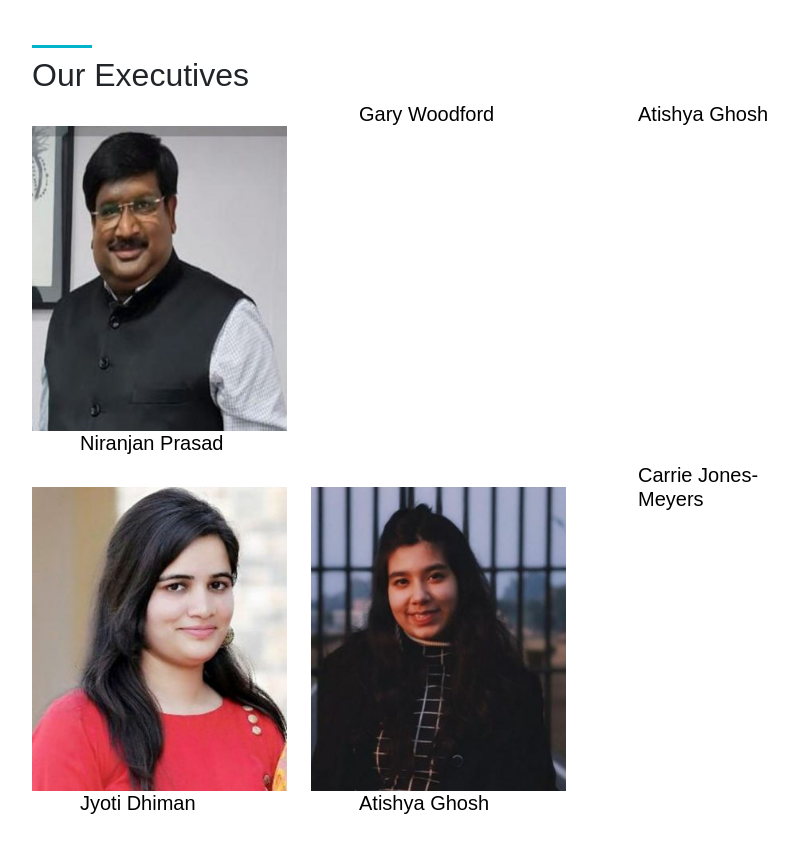
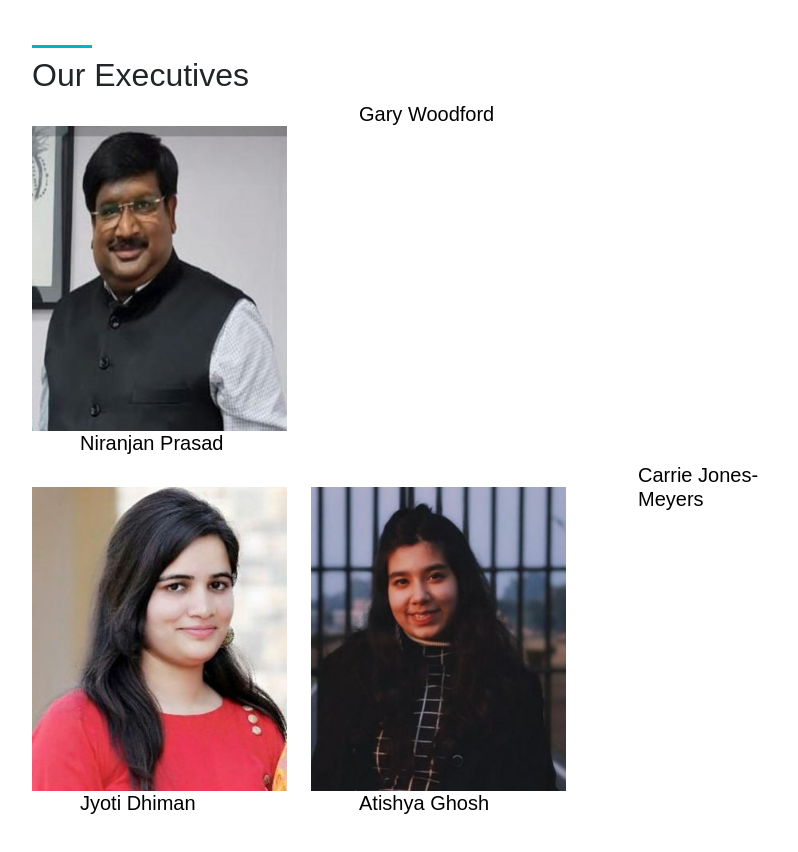
Before and after one commit to satish2352/javixlifecom, a plain HTML site: page Team.html in a window 1280 px wide. Shown: the part 1061-1913 px from the top of the page, without its empty margins (50-848 px from the left). Drawn offline with nearby package versions, Linux system fonts and the light colour scheme.

Commit message:
changes for team

```diff
--- a/Team.html
+++ b/Team.html
@@ -224,11 +224,11 @@
         </a>
         </div>
 
-        <div class="col-lg-3 col-md-12  col-sm-12">
+        <!-- <div class="col-lg-3 col-md-12  col-sm-12">
        <a href="./Atishya Ghosh.html"class="text-decoration-none">
          <h5 class="teammember1 mx-5" >Atishya Ghosh</h5>
         </a>
-    </div>
+    </div> -->
         </div>
 
         <div class="row">
```
